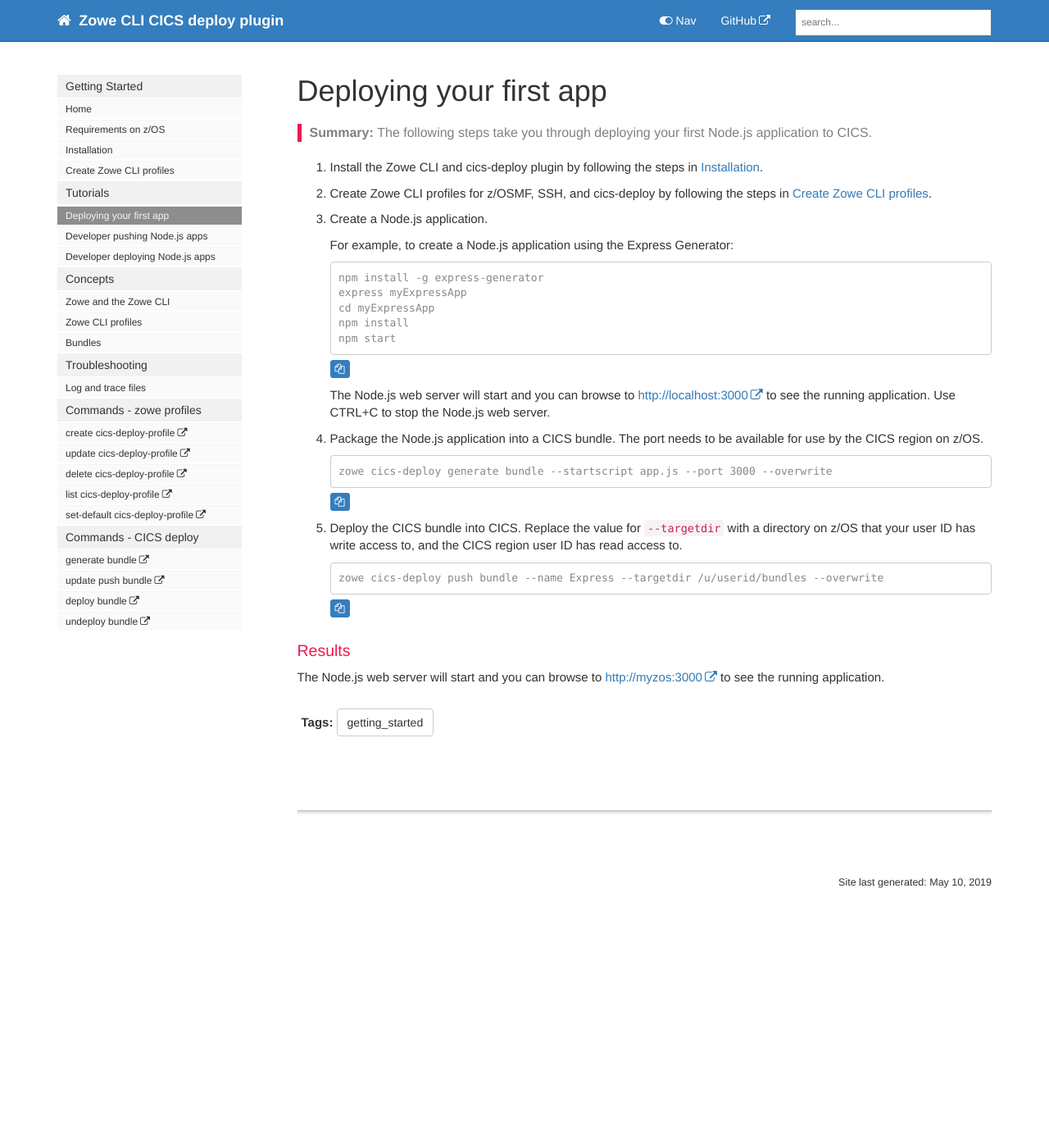
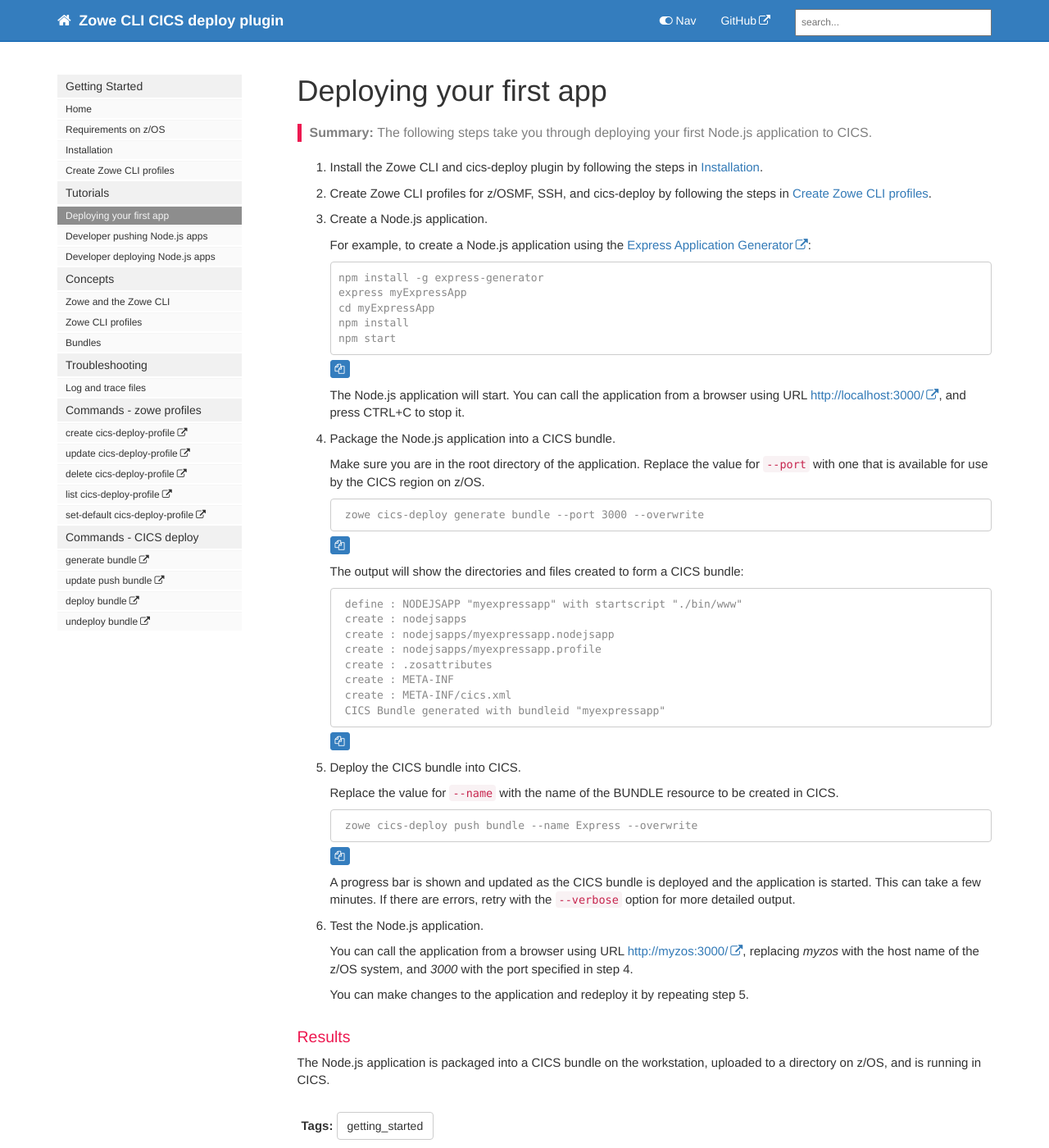
Before and after one commit to IBM/zowe-cli-cics-deploy-plugin, a Jekyll site: the page built from docs/pages/cdp/cdp-Deploying-your-first-app.md, in a window 1280 px wide and 1400 px high. Shown: the whole window at 82% size. Built offline with Jekyll 4.4.1, drawn with Linux system fonts in a browser that asks for light colours; nearby versions of some CDN libraries; comment, search, counter and statistics services are not loaded.

Commit message:
Add more help for Deploying your first app topic Also fix a typo in home page.

````diff
--- a/docs/pages/cdp/cdp-Deploying-your-first-app.md
+++ b/docs/pages/cdp/cdp-Deploying-your-first-app.md
@@ -11,11 +11,12 @@ toc: false
 
 1. Install the Zowe CLI and cics-deploy plugin by following the steps in [Installation](cdp-Installation).
 
-1. Create Zowe CLI profiles for z/OSMF, SSH, and cics-deploy by following the steps in [Create Zowe CLI profiles](cdp-Create-Zowe-CLI-profiles).
+2. Create Zowe CLI profiles for z/OSMF, SSH, and cics-deploy by following the steps in [Create Zowe CLI profiles](cdp-Create-Zowe-CLI-profiles).
 
-1. Create a Node.js application.
+3. Create a Node.js application.
 
-   For example, to create a Node.js application using the Express Generator:
+   For example, to create a Node.js application using the [Express Application Generator](https://expressjs.com/en/starter/generator.html):
+
    ```console
    npm install -g express-generator
    express myExpressApp
@@ -23,19 +24,46 @@ toc: false
    npm install
    npm start
    ```
-   The Node.js web server will start and you can browse to [http://localhost:3000](http://localhost:3000) to see the running application. Use CTRL+C to stop the Node.js web server.
 
-1. Package the Node.js application into a CICS bundle. The port needs to be available for use by the CICS region on z/OS.
+   The Node.js application will start. You can call the application from a browser using URL [http://localhost:3000/](http://localhost:3000/), and press CTRL+C to stop it.
+
+4. Package the Node.js application into a CICS bundle.
+
+    Make sure you are in the root directory of the application. Replace the value for `--port` with one that is available for use by the CICS region on z/OS.
 
    ```console
-   zowe cics-deploy generate bundle --startscript app.js --port 3000 --overwrite
+    zowe cics-deploy generate bundle --port 3000 --overwrite
    ```
 
-1. Deploy the CICS bundle into CICS. Replace the value for `--targetdir` with a directory on z/OS that your user ID has write access to, and the CICS region user ID has read access to.
+    The output will show the directories and files created to form a CICS bundle:
 
-   ```console
-   zowe cics-deploy push bundle --name Express --targetdir /u/userid/bundles --overwrite
-   ```
+    ```console
+    define : NODEJSAPP "myexpressapp" with startscript "./bin/www"
+    create : nodejsapps
+    create : nodejsapps/myexpressapp.nodejsapp
+    create : nodejsapps/myexpressapp.profile
+    create : .zosattributes
+    create : META-INF
+    create : META-INF/cics.xml
+    CICS Bundle generated with bundleid "myexpressapp"
+    ```
+
+5. Deploy the CICS bundle into CICS.
+
+    Replace the value for `--name` with the name of the BUNDLE resource to be created in CICS.
+
+    ```console
+    zowe cics-deploy push bundle --name Express --overwrite
+    ```
+
+    A progress bar is shown and updated as the CICS bundle is deployed and the application is started. This can take a few minutes. If there are errors, retry with the `--verbose` option for more detailed output.
+
+6. Test the Node.js application.
+
+    You can call the application from a browser using URL [http://myzos:3000/](http://myzos:3000/), replacing _myzos_ with the host name of the z/OS system, and _3000_ with the port specified in step 4.
+
+    You can make changes to the application and redeploy it by repeating step 5.
 
 ### Results
-The Node.js web server will start and you can browse to [http://myzos:3000](http://myzos:3000) to see the running application.
+
+The Node.js application is packaged into a CICS bundle on the workstation, uploaded to a directory on z/OS, and is running in CICS.
````
Also changed, not shown: docs/pages/cdp/cdp-Home.md (+1 -1 lines).
